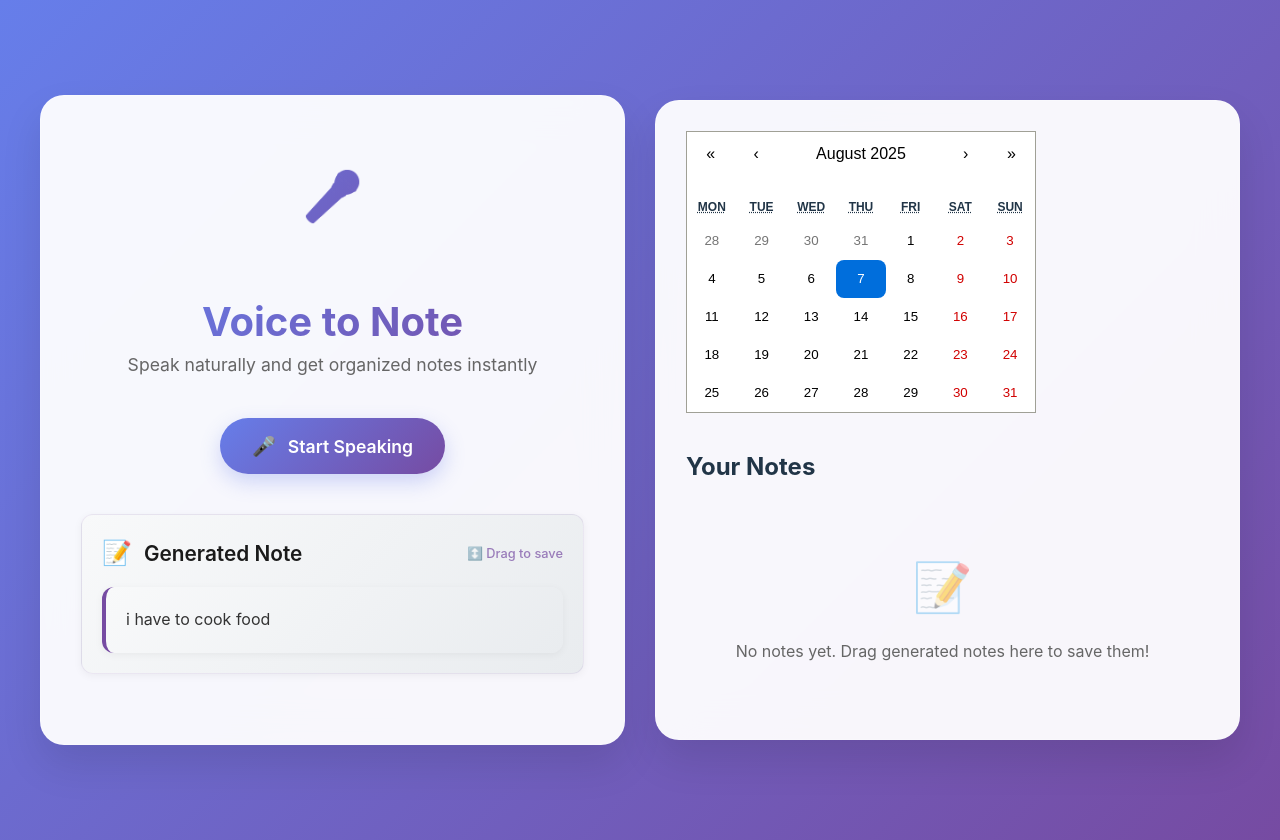
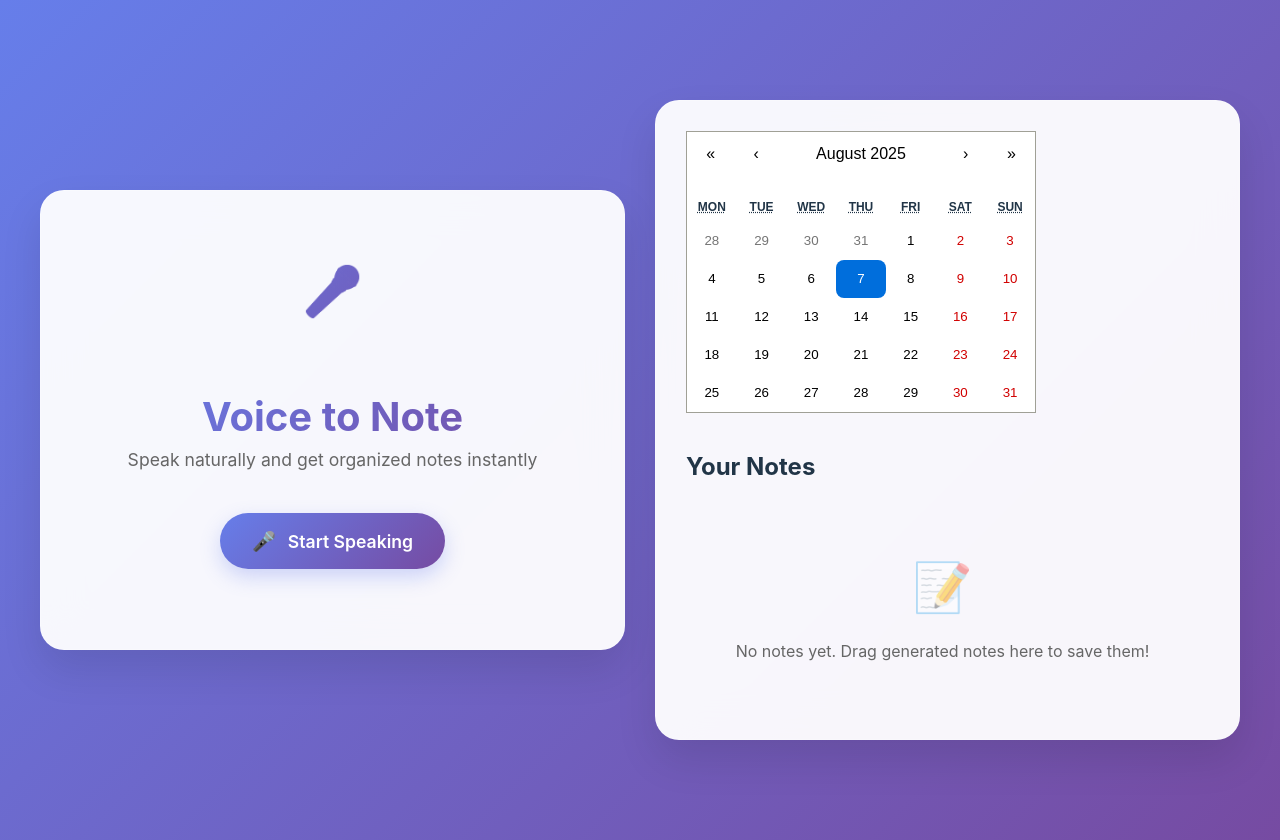
Before and after one commit to surbhiK03/ai-notes-generate-app, a React (Vite) app: page / in a window 1280 px wide. Built offline with nearby package versions, Linux system fonts and the light colour scheme.

Commit message:
remove static voice note

```diff
--- a/src/VoiceNotes.jsx
+++ b/src/VoiceNotes.jsx
@@ -126,7 +126,7 @@ const DraggableGeneratedNote = ({ note, onDragStart }) => {
 
 const VoiceNotes = () => {
   const [transcript, setTranscript] = useState("");
-  const [note, setNote] = useState(" i have to cook food");
+  const [note, setNote] = useState("");
   const [loading, setLoading] = useState(false);
   const [isRecording, setIsRecording] = useState(false);
   const [notes, setNotes] = useState([]);
```
